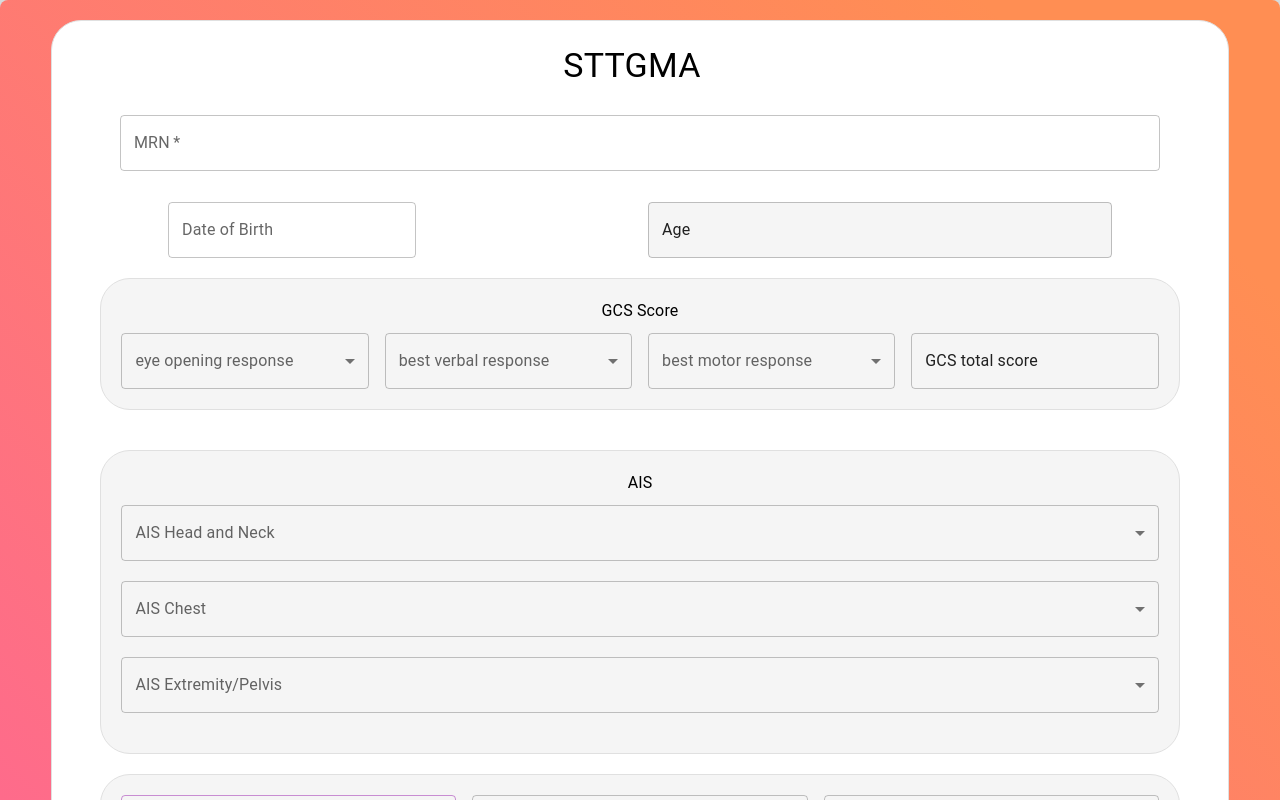
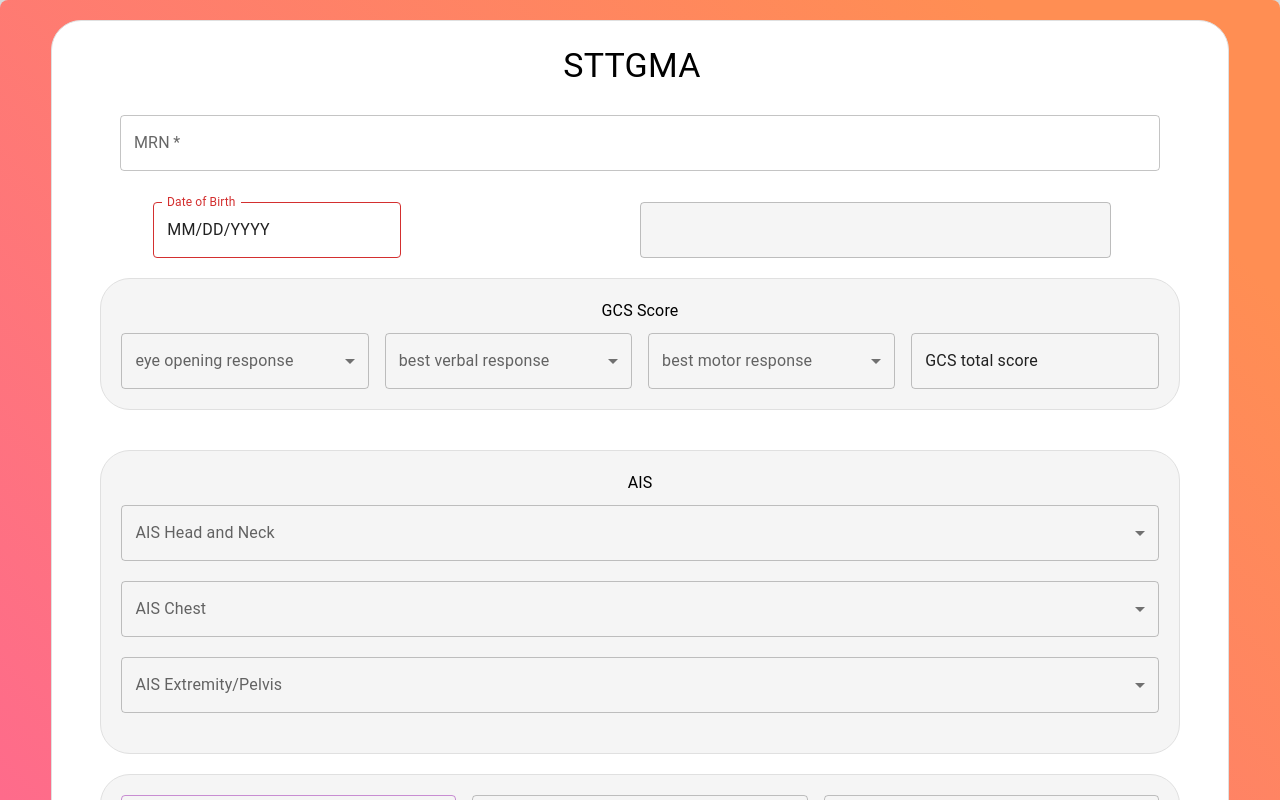
Before and after one commit to m-irfan-arshad/medtel-sttgma-ui, a Next.js app in the folder capybara/: page / in a window 1280 px wide. Shown: the top 800 px of the page. Built offline with nearby package versions, Linux system fonts and the light colour scheme.

Commit message:
Adding data functionality

```diff
--- /dev/null
+++ b/capybara/src/app/AgeCalculator.jsx
@@ -0,0 +1,61 @@
+"use client"
+import React, {useEffect, useState} from "react"
+import BasicDatePicker from "./BasicDatePicker";
+import Grid from '@mui/material/Grid'
+import TextField from '@mui/material/TextField'
+
+
+
+export default function AgeCalculator(){
+
+  const [dob, setDOB] = useState('');
+  const [age, setAge] = useState('');
+
+  const handleDOBChange = (event) => {
+    setDOB(event);
+  };
+
+  const calculateAge = () => {
+    const dobDate = new Date(dob);
+    const currentDate = new Date();
+
+    let calculatedAge = currentDate.getFullYear() - dobDate.getFullYear();
+
+    // Check if the birthday has occurred this year or not
+    const currentMonth = currentDate.getMonth();
+    const dobMonth = dobDate.getMonth();
+    const currentDay = currentDate.getDate();
+    const dobDay = dobDate.getDate();
+
+    if (currentMonth < dobMonth || (currentMonth === dobMonth && currentDay < dobDay)) {
+      calculatedAge--;
+    }
+
+    setAge(calculatedAge.toString());
+  };
+
+  useEffect(()=>{
+    if(dob){
+      calculateAge();
+    }
+  },[dob])
+
+    return(
+    <Grid container spacing={2} justifyContent = "center"  style={{ marginTop: '15px' }}>
+          <Grid item xs={5}>
+            <BasicDatePicker dob = {dob} handleDOBChange={handleDOBChange}></BasicDatePicker>
+          </Grid>
+          <Grid item xs={5}>
+          <TextField
+          fullWidth id="outlined-read-only-input"
+          defaultValue={age}
+
+          InputProps={{
+            readOnly: true,
+            sx: { backgroundColor: '#F5F5F5'},
+          }}
+          />
+          </Grid>
+        </Grid>
+    )
+}
--- a/capybara/src/app/BasicDatePicker.jsx
+++ b/capybara/src/app/BasicDatePicker.jsx
@@ -6,12 +6,14 @@ import { LocalizationProvider } from '@mui/x-date-pickers/LocalizationProvider';
 import { DatePicker } from '@mui/x-date-pickers/DatePicker';
 
 
-export default function BasicDatePicker() {
+export default function BasicDatePicker({dob, setDOB, handleDOBChange}) {
   return (
 
     <LocalizationProvider dateAdapter={AdapterDayjs}>
 
-        <DatePicker label="Date of Birth" />
+        <DatePicker label="Date of Birth"
+        value = {dob}
+        onChange = {(newValue) => setDOB(newValue)}/>
 
     </LocalizationProvider>
 
--- /dev/null
+++ b/capybara/src/app/NextHead.jsx
@@ -0,0 +1,14 @@
+import Head from "next/head"
+
+const NextHead = () => (
+    <div>
+      <Head>
+        <title>STTGMA Calculator</title>
+        <link href="https://uploads-ssl.webflow.com/630be7accf47ce0080688005/6321840a41e0512fb6e7ef09_eaf64de2-0dc9-4f08-b2f6-17e4fccdf9e6.jpg" rel="apple-touch-icon"/>
+        {/* Add any other meta tags or head elements you want */}
+      </Head>
+      {/* Your page content goes here */}
+    </div>
+  );
+
+export default NextHead;
--- a/capybara/src/app/page.js
+++ b/capybara/src/app/page.js
@@ -15,12 +15,19 @@ import Button from '@mui/material/Button'
 import Card from '@mui/material/Card';
 import CardContent from '@mui/material/CardContent';
 import CciModal from './CciModal'
+import AgeGetter from './AgeCalculator'
+
+import Head from "next/head"
+import NextHead from './NextHead'
+
 
 
 
 
 export default function Home() {
   return (
+    <div>
+    <NextHead/>
     <main>
       <div
         className={styles.gradientBackground}
@@ -50,24 +57,10 @@ export default function Home() {
                       autoComplete="family-name"
                     />
           </Grid>
+          <AgeGetter/>
         </Grid>
 
-        <Grid container spacing={2} justifyContent = "center"  style={{ marginTop: '15px' }}>
-          <Grid item xs={5}>
-            <BasicDatePicker></BasicDatePicker>
-          </Grid>
-          <Grid item xs={5}>
-          <TextField
-          fullWidth id="outlined-read-only-input"
-          defaultValue="Age"
 
-          InputProps={{
-            readOnly: true,
-            sx: { backgroundColor: '#F5F5F5'},
-          }}
-          />
-          </Grid>
-        </Grid>
 
       {/* GCS Box */}
       <Grid container justifyContent="center" alignItems="center" sx={{ marginBottom: '20px' }}>
@@ -240,5 +233,6 @@ export default function Home() {
 
       </div> {/* end gradient :) */}
     </main>
+    </div>
   )
 }
```
